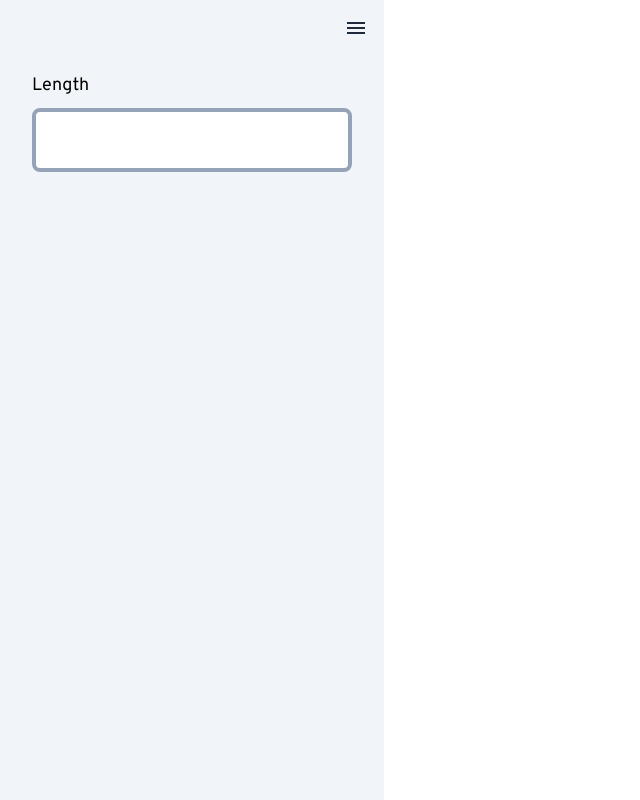
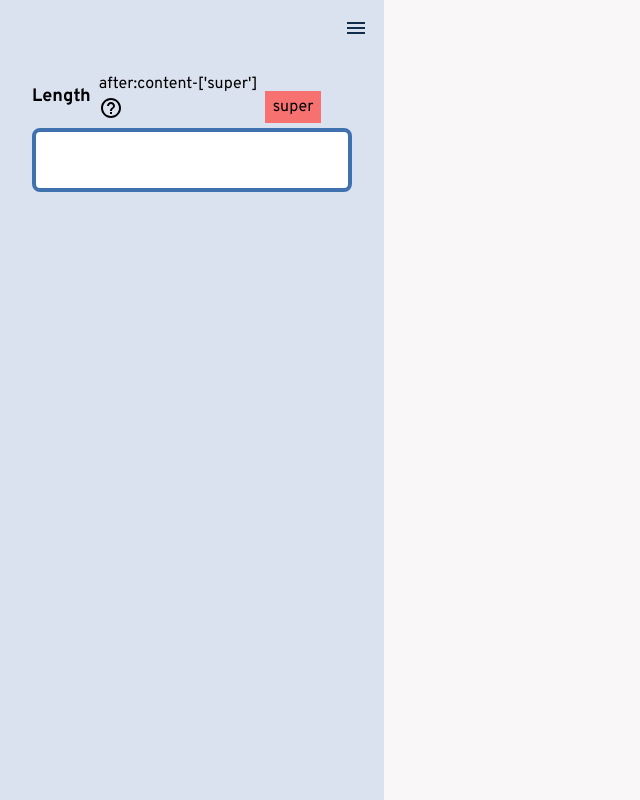
Before and after one commit to kennizen/react-simple-otp-fields-playground, a React (Vite) app: page / in a window 1280 px wide. Shown: the whole page, without its empty margins (0-640 px from the left). Built offline with nearby package versions, Linux system fonts and the light colour scheme.

Commit message:
added color scheme

```diff
--- a/src/components/IconButton.jsx
+++ b/src/components/IconButton.jsx
@@ -4,7 +4,7 @@ const IconButton = ({ children, onClick }) => {
     return (
         <div
             onClick={onClick}
-            className="p-2 rounded-full hover:bg-slate-200 transition-colors duration-300"
+            className="p-2 rounded-full hover:bg-primaryLight transition-colors duration-300"
         >
             {children}
         </div>
--- /dev/null
+++ b/src/components/MainContent.jsx
@@ -0,0 +1,9 @@
+import React from "react";
+
+const MainContent = () => {
+    return <div className="flex-1 h-full bg-primaryLight">
+
+    </div>;
+};
+
+export default MainContent;
--- a/src/components/SideNav.jsx
+++ b/src/components/SideNav.jsx
@@ -1,23 +1,32 @@
 import React from "react";
 import { ReactComponent as MenuIcon } from "../assets/icons/menu.svg";
+import { ReactComponent as HelpIcon } from "../assets/icons/help_outline.svg";
 import IconButton from "./IconButton";
+import ToolTip from "./ToolTip";
 
 const SideNav = () => {
     return (
-        <aside className="h-full w-96 bg-slate-100 dark:bg-slate-800">
+        <aside className="h-full w-96 bg-secondaryLight dark:bg-slate-800">
             <div className="w-full flex items-center justify-end p-2">
                 <IconButton>
-                    <MenuIcon className="fill-slate-800" />
+                    <MenuIcon className="fill-secondaryAccentLight" />
                 </IconButton>
             </div>
             <div className="h-full flex px-8 py-4">
                 <div className="flex flex-col gap-y-2 w-full">
-                    <label htmlFor="length" className="text-lg">Length</label>
+                    <div className="flex items-center gap-x-2">
+                        <label htmlFor="length" className="text-lg font-bold">
+                            Length
+                        </label>
+                        <ToolTip text={"after:content-['super']"}>
+                            <HelpIcon />
+                        </ToolTip>
+                    </div>
                     <input
                         type="number"
                         name="length"
                         id="length"
-                        className="w-full p-4 border-4 rounded-lg border-slate-400 focus:outline-none focus:border-slate-500"
+                        className="w-full p-4 border-4 rounded-lg border-primaryAccentLight focus:outline-none focus:border-secondaryAccentLight hover:border-secondaryAccentLight font-bold"
                     />
                 </div>
             </div>
--- /dev/null
+++ b/src/components/ToolTip.jsx
@@ -0,0 +1,14 @@
+import React from "react";
+
+const ToolTip = ({ children, text }) => {
+    return (
+        <div
+            className={`relative after:absolute ${text} after:top-1/2 after:-right-16 after:-mt-[5px] after:bg-red-400 after:py-1 after:px-2`}
+        >
+            <span className="">{text}</span>
+            {children}
+        </div>
+    );
+};
+
+export default ToolTip;
--- a/src/pages/Home.jsx
+++ b/src/pages/Home.jsx
@@ -1,3 +1,4 @@
+import MainContent from "../components/MainContent";
 import SideNav from "../components/SideNav";
 import { useThemeContext } from "../providers/ThemeProvider";
 
@@ -5,9 +6,9 @@ const Home = () => {
     const { colorMode } = useThemeContext();
 
     return (
-        <section className={`h-screen overflow-hidden ${colorMode}`}>
+        <section className={`h-screen overflow-hidden flex ${colorMode}`}>
             <SideNav />
-            <>HELLO</>
+            <MainContent />
         </section>
     );
 };
--- a/tailwind.config.cjs
+++ b/tailwind.config.cjs
@@ -2,7 +2,33 @@
 module.exports = {
     content: ["./index.html", "./src/**/*.{js,ts,jsx,tsx}"],
     theme: {
-        extend: {},
+        fontSize: {
+            xs: "0.75rem",
+            sm: "0.875rem",
+            base: "1rem",
+            lg: "1.125rem",
+            xl: "1.25rem",
+            "2xl": "1.5rem",
+            "3xl": "1.875",
+            "4xl": "2.25rem",
+            "5xl": "3rem",
+            "6xl": "3.75rem",
+            "7xl": "4.5rem",
+            "8xl": "6rem",
+            "9xl": "8rem",
+        },
+        extend: {
+            colors: {
+                primaryDark: "rgb(34, 40, 49)",
+                secondaryDark: "rgb(57, 62, 70)",
+                primaryAccentDark: "rgb(0, 173, 181)",
+                secondaryAccentDark: "rgb(238, 238, 238)",
+                primaryLight: "rgb(249, 247, 247)",
+                secondaryLight: "rgb(219, 226, 239)",
+                primaryAccentLight: "rgb(63, 114, 175)",
+                secondaryAccentLight: "rgb(17, 45, 78)",
+            },
+        },
     },
     plugins: [],
     darkMode: "class",
```
Also changed, not shown: src/assets/icons/help_outline.svg (added).
